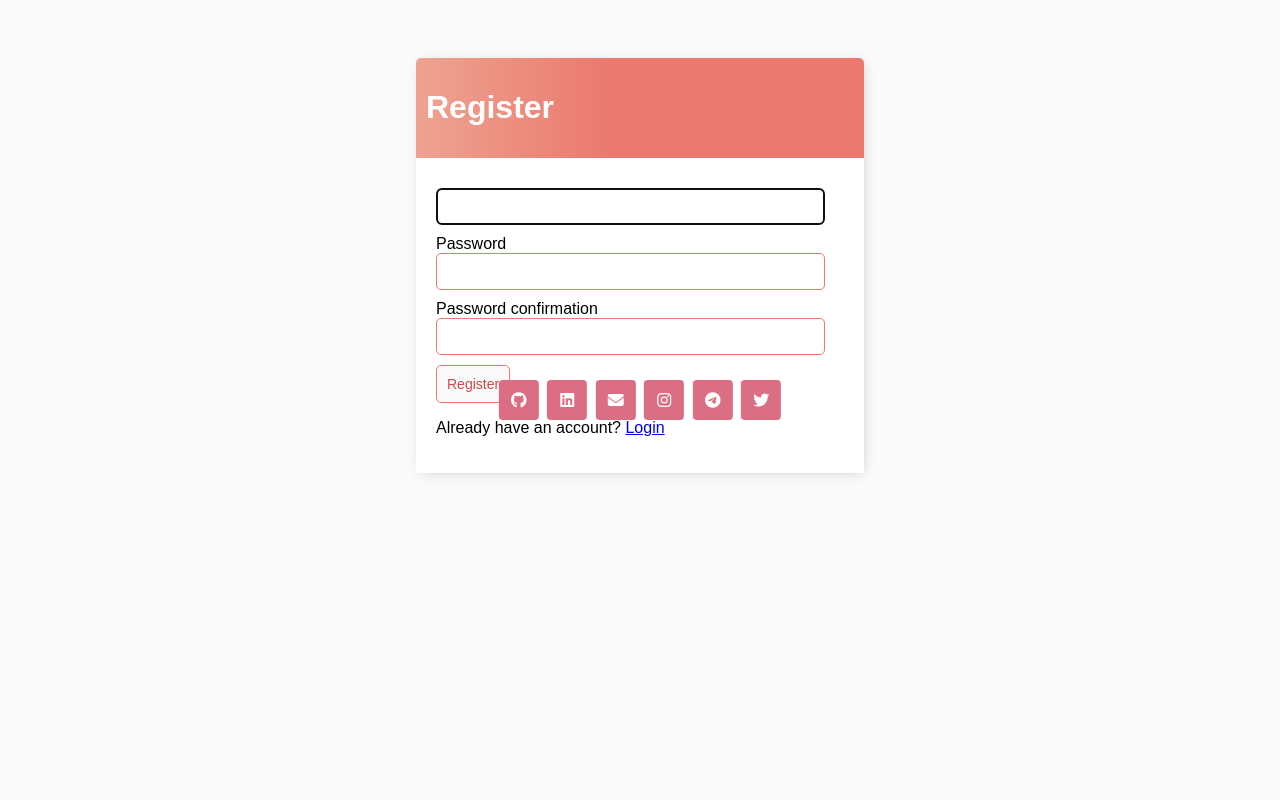
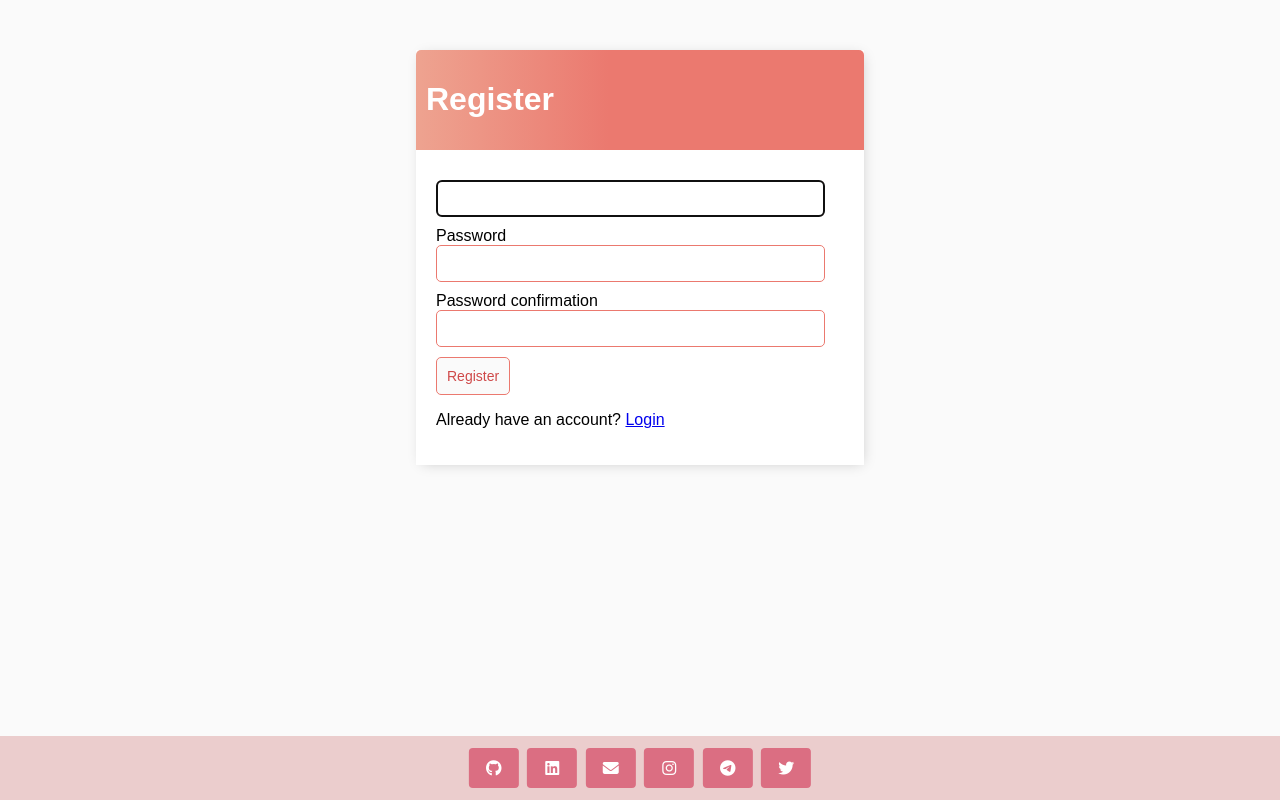
Before and after one commit to JustA3DObject/ToDo-List-App, a Django app: page /register/ in a window 1280 px wide. Run offline with Django 4.2, Linux system fonts and the light colour scheme; some libraries are stand-ins or nearby versions.

Commit message:
Added properties for footer

```diff
--- a/todolist/base/static/css/master.css
+++ b/todolist/base/static/css/master.css
@@ -2,6 +2,8 @@ body {
     background-color: #fafafa;
     font-family: 'Nunito', sans-serif;
     padding-top: 50px;
+    height: 100%;
+    margin: 0;
 }
 
 h1,
@@ -125,6 +127,17 @@ label {
     padding: 20px;
 }
 
+footer {
+    background-color: #ebcdcd;
+    position: absolute;
+    right: 0;
+    bottom: 0;
+    left: 0;
+    padding: 1rem;
+    text-align: center;
+    height: 32px;
+}
+
 .social-media-footer {
     display: inline-block;
     position: absolute;
@@ -144,7 +157,7 @@ label {
     font-family: fontawesome;
     position: relative;
     display: inline-block;
-    width: 40px;
+    width: 50px;
     height: 28px;
     padding-top: 12px;
     margin: 0 2px;
```
Also changed, not shown: todolist/db.sqlite3.
